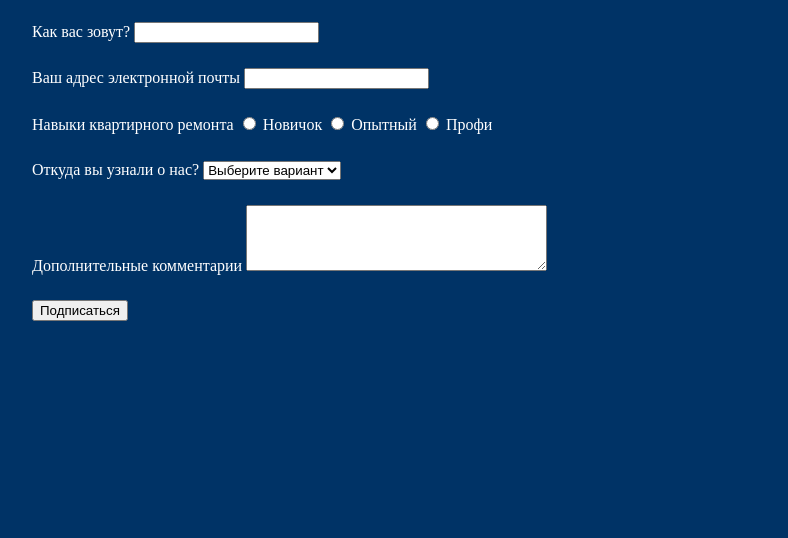
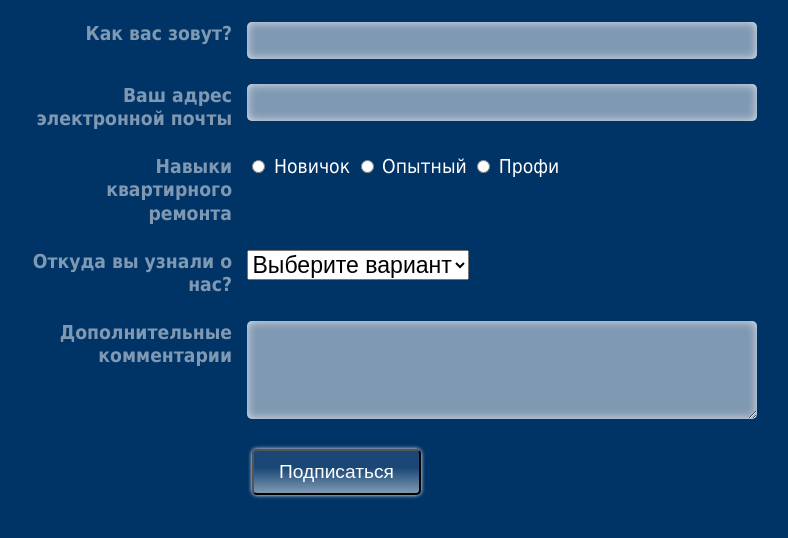
Before and after one commit to almazbekova/hw, a plain HTML site: page 11/form/form.html in a window 1280 px wide. Shown: the part 72-610 px from the top of the page, without its empty margins (228-1016 px from the left). Drawn offline with Linux system fonts and the light colour scheme.

Commit message:
Закончила стили для форм

```diff
--- a/11/form/form.html
+++ b/11/form/form.html
@@ -1,37 +1,39 @@
-<!doctype html>
+<!DOCTYPE html>
 <html>
   <head>
-<meta charset="utf-8">
+    <meta charset="utf-8" />
     <title>Подписка на рассылку сайта CosmoFarmer.com</title>
-<link href="global.css" rel="stylesheet">
-<style>
-
-</style>
+    <link href="global.css" rel="stylesheet" />
+    <style></style>
   </head>
   <body>
     <h1>Регистрация подписчика</h1>
-<form class="subform"  method="post" action="submit.html">
+    <form class="subform" method="post" action="submit.html">
       <p>
-		<label for="name">Как вас зовут?</label>
-		<input type="text" name="name" id="name">
+        <label for="name" class="label">Как вас зовут?</label>
+        <input type="text" name="name" id="name" />
       </p>
       <p>
-		<label for="email">Ваш адрес электронной почты</label>
-		<input type="text" name="email" id="email">
-	</p>
-	<p>Навыки квартирного ремонта
-		<label>
-			<input name="skill" type="radio" value="novice">
-			Новичок</label>
-		<label>
-			<input name="skill" type="radio" value="intermediate">
-			Опытный</label>
-		<label>
-			<input name="skill" type="radio" value="advanced">
-			Профи</label>
+        <label for="email" class="label">Ваш адрес электронной почты</label>
+        <input type="text" name="email" id="email" />
       </p>
       <p>
-		<label for="refer">Откуда вы узнали о нас? </label>
+        <span class="label"> Навыки квартирного ремонта</span>
+        <label>
+          <input name="skill" type="radio" value="novice" />
+          Новичок</label
+        >
+        <label>
+          <input name="skill" type="radio" value="intermediate" />
+          Опытный</label
+        >
+        <label>
+          <input name="skill" type="radio" value="advanced" />
+          Профи</label
+        >
+      </p>
+      <p>
+        <label for="refer" class="label">Откуда вы узнали о нас? </label>
         <select name="refer" id="refer">
           <option value="null">Выберите вариант</option>
           <option value="1">От друзей</option>
@@ -41,11 +43,11 @@
         </select>
       </p>
       <p>
-		<label for="comments">Дополнительные комментарии </label>
+        <label for="comments" class="label">Дополнительные комментарии </label>
         <textarea name="comments" cols="35" rows="4" id="comments"></textarea>
       </p>
       <p>
-		<input type="submit" value="Подписаться">
+        <input type="submit" value="Подписаться" />
       </p>
     </form>
   </body>
--- a/11/form/global.css
+++ b/11/form/global.css
@@ -1,14 +1,100 @@
 /* сброс стилей браузера */
-html, body, div, span, object, iframe, h1, h2, h3, h4, h5, h6, p, blockquote, pre, a, abbr, acronym, address, big, cite, code, del, dfn, em, img, ins, kbd, q, s, samp,small, strike, strong, sub, sup, tt, var, b, u, i, center, dl, dt, dd, ol, ul, li, fieldset, form, label, legend,
-table, caption, tbody, tfoot, thead, tr, th, td, article, aside, canvas, details, embed,
-figure, figcaption, footer, header, hgroup, menu, nav, output, ruby, section, summary,
-time, mark, audio, video {
+html,
+body,
+div,
+span,
+object,
+iframe,
+h1,
+h2,
+h3,
+h4,
+h5,
+h6,
+p,
+blockquote,
+pre,
+a,
+abbr,
+acronym,
+address,
+big,
+cite,
+code,
+del,
+dfn,
+em,
+img,
+ins,
+kbd,
+q,
+s,
+samp,
+small,
+strike,
+strong,
+sub,
+sup,
+tt,
+var,
+b,
+u,
+i,
+center,
+dl,
+dt,
+dd,
+ol,
+ul,
+li,
+fieldset,
+form,
+label,
+legend,
+table,
+caption,
+tbody,
+tfoot,
+thead,
+tr,
+th,
+td,
+article,
+aside,
+canvas,
+details,
+embed,
+figure,
+figcaption,
+footer,
+header,
+hgroup,
+menu,
+nav,
+output,
+ruby,
+section,
+summary,
+time,
+mark,
+audio,
+video {
   margin: 0;
   padding: 0;
   font-size: 100%;
   vertical-align: baseline;
 }
-article, aside, details, figcaption, figure, footer, header, hgroup, menu, nav, section {
+article,
+aside,
+details,
+figcaption,
+figure,
+footer,
+header,
+hgroup,
+menu,
+nav,
+section {
   display: block;
 }
 body {
@@ -28,15 +114,15 @@ ul {
 body {
   width: 760px;
   margin: 0 auto;
-	background-color: rgb(0,51,102);
-	color: rgb(255,255,255);
+  background-color: rgb(0, 51, 102);
+  color: rgb(255, 255, 255);
 }
 
 h1 {
   font-size: 2em;
   font-family: Tahoma, Geneva, sans-serif;
   font-weight: normal;
-	border-bottom: dotted 2px rgba(255,255,255,.5);
+  border-bottom: dotted 2px rgba(255, 255, 255, 0.5);
   padding-bottom: 4px;
   margin: 25px 0;
 }
@@ -44,3 +130,50 @@ h1 {
 p {
   margin-bottom: 25px;
 }
+.subform {
+  font-size: 1.2em;
+  color: white;
+  font-family: Tahoma, Geneva, sans-serif;
+}
+.subform .label {
+  display: inline-block;
+  width: 200px;
+  vertical-align: top;
+  text-align: right;
+  margin-right: 10px;
+  font-weight: bold;
+  color: rgba(255, 255, 255, 0.5);
+}
+.subform input[type="submit"] {
+  margin-left: 220px;
+  padding: 10px 25px;
+  font-size: 1em;
+  color: white;
+  background: rgb(0, 102, 153);
+  background: linear-gradient(
+    to bottom,
+    rgba(255, 255, 255, 0.1) 40%,
+    rgba(255, 255, 255, 0.5)
+  );
+  border-radius: 5px;
+  box-shadow: 0 0 4px white;
+}
+.subform select {
+  font-size: 1.2em;
+}
+.subform input[type="text"],
+.subform textarea {
+  border-radius: 5px;
+  border: none;
+  background-color: rgba(255, 255, 255, 0.5);
+  color: rgba(255, 255, 255, 0.1);
+  font-size: 1.2em;
+  box-shadow: inset 0 0 10px rgba(255, 255, 255, 0.75);
+  width: 500px;
+  padding: 5px;
+}
+.subform input[type="text"]:focus,
+.subform textarea:focus {
+  background-color: white;
+  color: black;
+}
```
Lines whose indentation alone changed are shown as unchanged.
